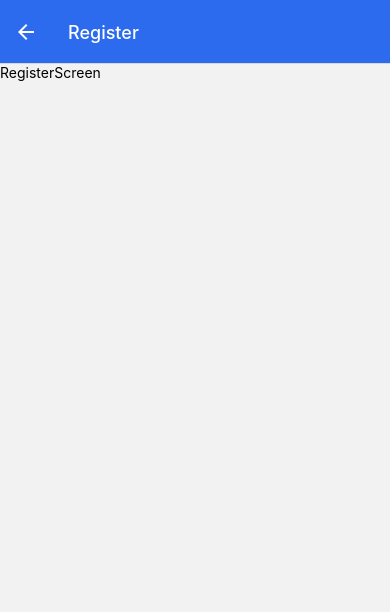
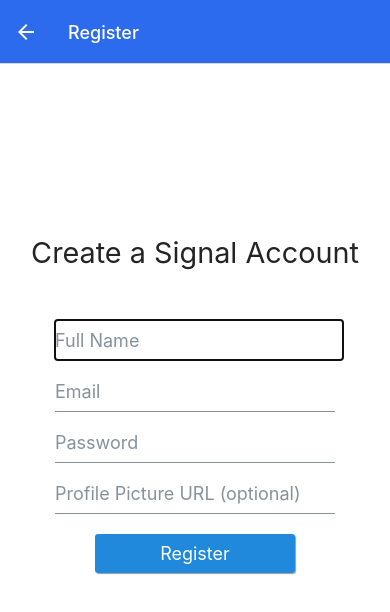
Before and after one commit to beezzyy/messaging-app, a React Native app in the folder signal-clone-app/: screen /Register in a window 390 px wide. Shown: the top 612 px of the page. Built offline with nearby package versions, Linux system fonts and the light colour scheme.

Commit message:
initialized firebase

```diff
--- a/signal-clone-app/screens/RegisterScreen.js
+++ b/signal-clone-app/screens/RegisterScreen.js
@@ -1,14 +1,83 @@
-import { StyleSheet, Text, View } from 'react-native';
-import React from 'react';
+import { KeyboardAvoidingView, StyleSheet, View } from 'react-native';
+import React, { useLayoutEffect, useState } from 'react';
+import { StatusBar } from 'expo-status-bar';
+import { Button, Input, Text } from 'react-native-elements';
 
 const RegisterScreen = ({ navigation }) => {
+  const [name, setName] = useState('');
+  const [email, setEmail] = useState('');
+  const [password, setPassword] = useState('');
+  const [imageUrl, setImageUrl] = useState('');
+
+  useLayoutEffect(() => {
+    navigation.setOptions({
+      headerBackTitle: 'Back to Login',
+    });
+  }, [navigation]);
+
+  const register = () => {};
+
   return (
-    <View>
-      <Text>RegisterScreen</Text>
-    </View>
+    <KeyboardAvoidingView behavior="padding" style={styles.container}>
+      <StatusBar style="light" />
+
+      <Text h3 style={{ marginBottom: 50 }}>
+        Create a Signal Account
+      </Text>
+
+      <View style={styles.inputContainer}>
+        <Input
+          placeholder="Full Name"
+          autoFocus
+          type="text"
+          value={name}
+          onChangeText={(text) => setName(text)}
+        />
+        <Input
+          placeholder="Email"
+          type="email"
+          value={email}
+          onChangeText={(text) => setEmail(text)}
+        />
+        <Input
+          placeholder="Password"
+          type="password"
+          secureTextEntry
+          value={password}
+          onChangeText={(text) => setPassword(text)}
+        />
+        <Input
+          placeholder="Profile Picture URL (optional)"
+          type="text"
+          value={imageUrl}
+          onChangeText={(text) => setImageUrl(text)}
+          onSubmitEditing={register}
+        />
+      </View>
+      <Button
+        containerStyle={styles.button}
+        raised
+        onPress={register}
+        title="Register"
+      />
+      <View style={{ height: 100 }} />
+    </KeyboardAvoidingView>
   );
 };
 
 export default RegisterScreen;
 
-const styles = StyleSheet.create({});
+const styles = StyleSheet.create({
+  container: {
+    flex: 1,
+    alignItems: 'center',
+    justifyContent: 'center',
+    padding: 10,
+    backgroundColor: 'white',
+  },
+  inputContainer: { width: 300 },
+  button: {
+    width: 200,
+    marginTop: 10,
+  },
+});
```
Also changed, not shown: signal-clone-app/firebase.js (+17 -0 lines).
